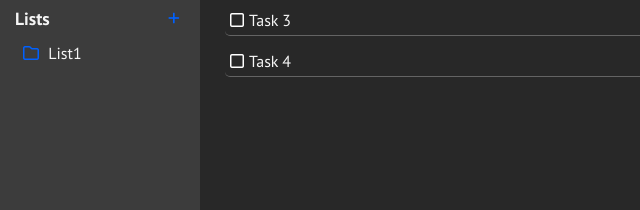
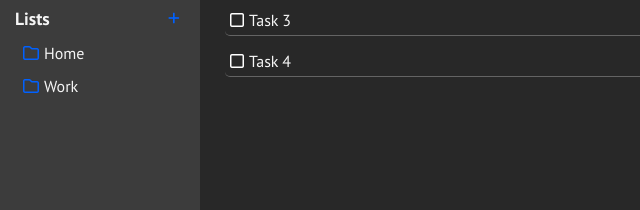
Before and after one commit to emiroquai/GTDone, a website built with webpack: page dist/index.html in a window 1280 px wide. Shown: the part 166-376 px from the top of the page, 0-640 px from the left. Built offline with nearby package versions, Linux system fonts and the light colour scheme.

Commit message:
Render user listst

```diff
--- a/src/index.js
+++ b/src/index.js
@@ -3,10 +3,10 @@ import './style.css';
 //todo management module
 const TodoManager = (() => {
     const todos = []
+    const getTodos = () => todos;
 
-    const projects = ['Inbox']
-
-    const getTodos = () => todos;
+    const userLists = ['Home' , 'Work']
+    const getLists = () => userLists;
 
     //todo factory
     function Todo (title, description, dueDate, priority) {
@@ -15,6 +15,7 @@ const TodoManager = (() => {
 
     return {
         getTodos,
+        getLists,
         Todo
     }
 })();
@@ -50,6 +51,26 @@ function ScreenController () {
         toggleForm(addTaskForm);
     });
 
+    function render() {
+        const userLists = TodoManager.getLists()
+        const listsList = document.getElementById('lists-list')
+        userLists.forEach(list => {
+            const listElement = document.createElement('li')
+            listElement.classList.add('list-name')
+
+            const iconElement = document.createElement("i");
+            iconElement.className = "fa-regular fa-folder";
+            iconElement.style.color = "#0061ff";
+            listElement.appendChild(iconElement)
+
+            const textNode = document.createTextNode(list)
+            listElement.appendChild(textNode)
+
+            listsList.appendChild(listElement)
+        });
+    }
+
+    render();
 };
 
 ScreenController();
--- a/src/style.css
+++ b/src/style.css
@@ -59,6 +59,7 @@ button, .checkbox {
     cursor: pointer;
     border: solid 0px;
     border-radius: 5px;
+    transition: 0.3s;
 }
 
 i {
@@ -82,12 +83,10 @@ i {
 
 .btn-add-list:hover, .btn-add-task:hover {
     background-color: var(--higlighted-color);
-    transition: 0.3s;
 }
 
 .list-name:hover {
     background-color: var(--higlighted-color);
-    transition: 0.3s;
 }
 
 .btn-rotated {
```
Also changed, not shown: dist/index.html, dist/main.js.
